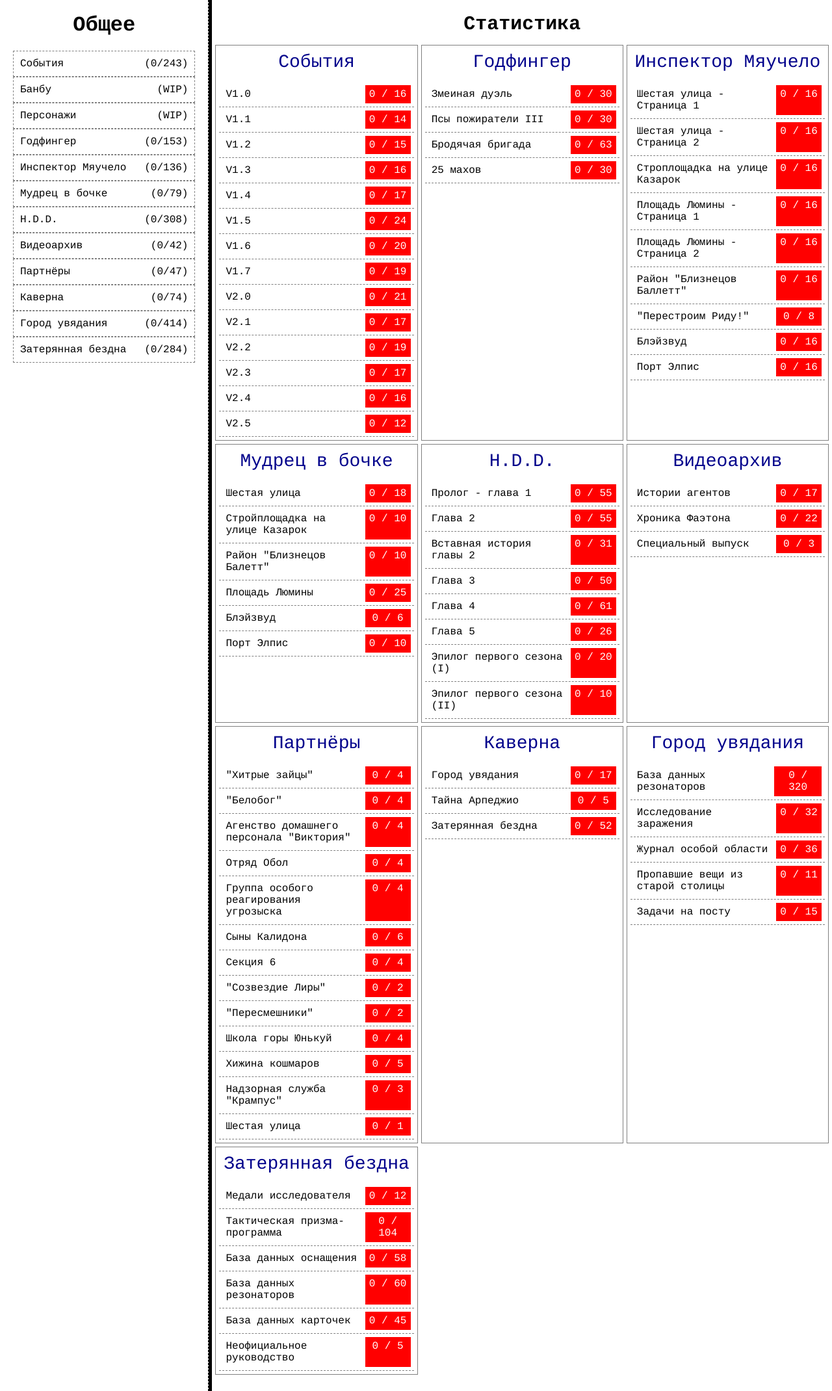
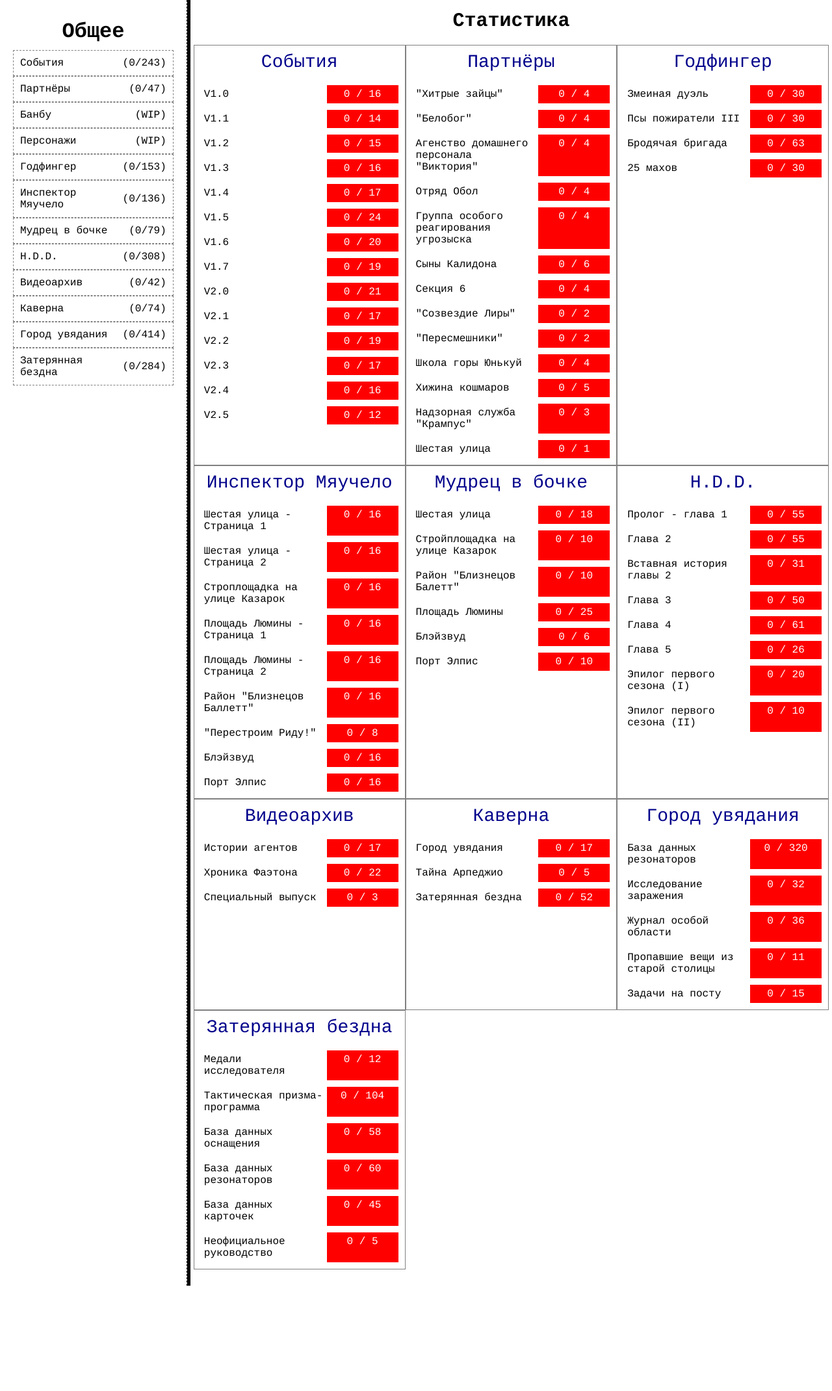
Before and after one commit to VladosssE/zenless_zz_flask, a Flask app: page / in a window 1280 px wide. Shown: the whole page at 65% size. After the commit the page ends 1978 px from the top, so only its background shows below. Run offline with Flask 3, Linux system fonts and the light colour scheme; some web fonts are replaced.

Commit message:
Немного изменен дизайн

```diff
--- a/static/styles/mainmenu-style.css
+++ b/static/styles/mainmenu-style.css
@@ -17,7 +17,7 @@ body{
 }
 
 .left-panel{
-	width: 25%;
+	width: 20%;
 	background: white;
 	padding: 20px;
 	overflow-y: auto;
@@ -48,7 +48,8 @@ body{
 
 .left-panel-title{
 	text-align: center;
-	margin-top: 0;
+	padding: 10px;
+	margin: 0;
 }
 
 .left-panel-sec-title{
@@ -63,7 +64,7 @@ body{
 }
 
 .main-panel{
-	width: 85%;
+	width: 80%;
 	background: white;
 	display: flex;
 	flex-direction: column;
@@ -75,8 +76,8 @@ body{
 
 .main-panel-title{
 	font-size: 30px;
-	margin: 20px 0 0 0;
-	padding-bottom: 10px;
+	margin: 0;
+	padding: 15px;
 	text-align: center;
 	font-family: mr_norwesterG, Courier;
 	color: black;
@@ -86,7 +87,6 @@ body{
 	padding: 5px;
 	display: grid;
 	grid-template-columns: repeat(3, 1fr);
-	gap: 5px;
 }
 
 .main-card{
@@ -112,7 +112,7 @@ body{
 	display: flex;
 	justify-content: space-between;
 	padding: 5px;
-	border-bottom: 1px dashed gray;
+	/*border-bottom: 1px dashed gray;*/
 	transition: 0.2s;
 }
 
@@ -129,7 +129,7 @@ body{
 .info-stats{
 	padding: 5px;
 	color: white;
-	min-width: 60px;
+	min-width: 100px;
 	text-align: center;
 	background: red;
 }
```
Also changed, not shown: static/styles/func-menus-style.css (+13 -0 lines), templates/base.html (+20 -20 lines), templates/events_stats/index.html (+12 -5 lines).
